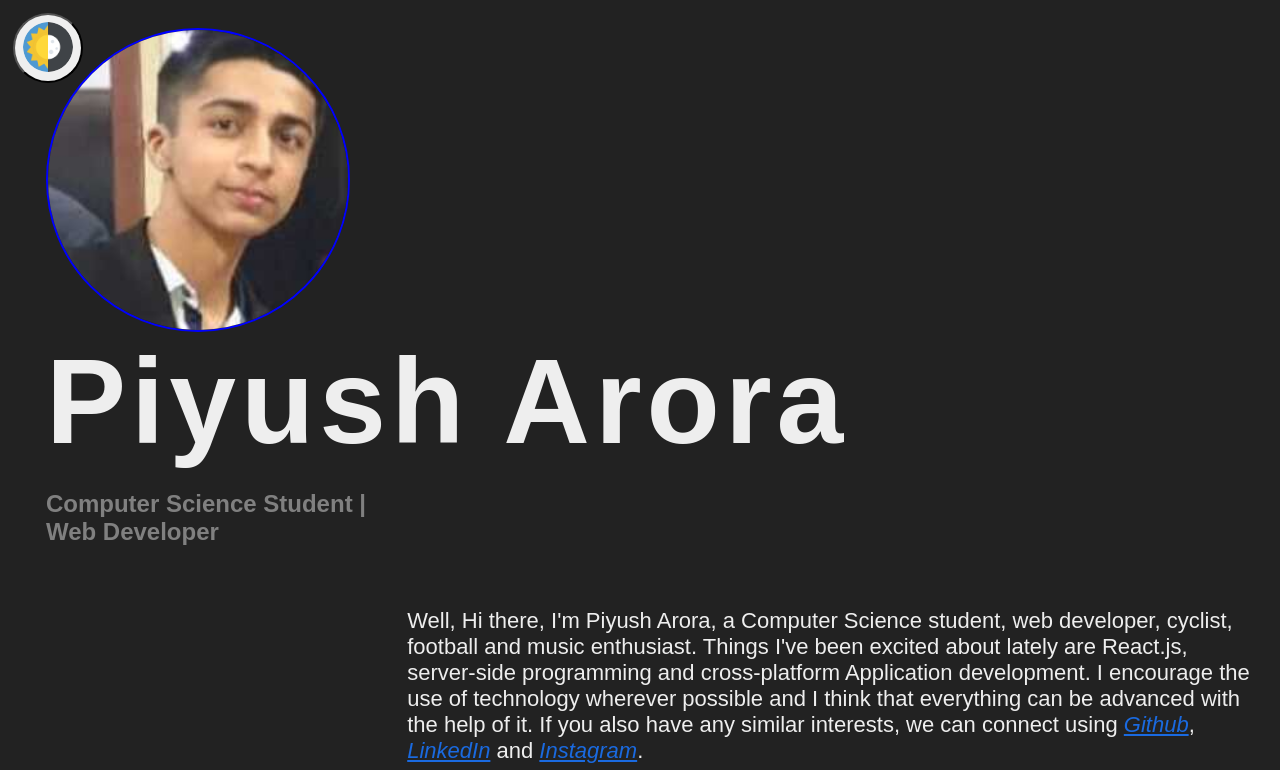
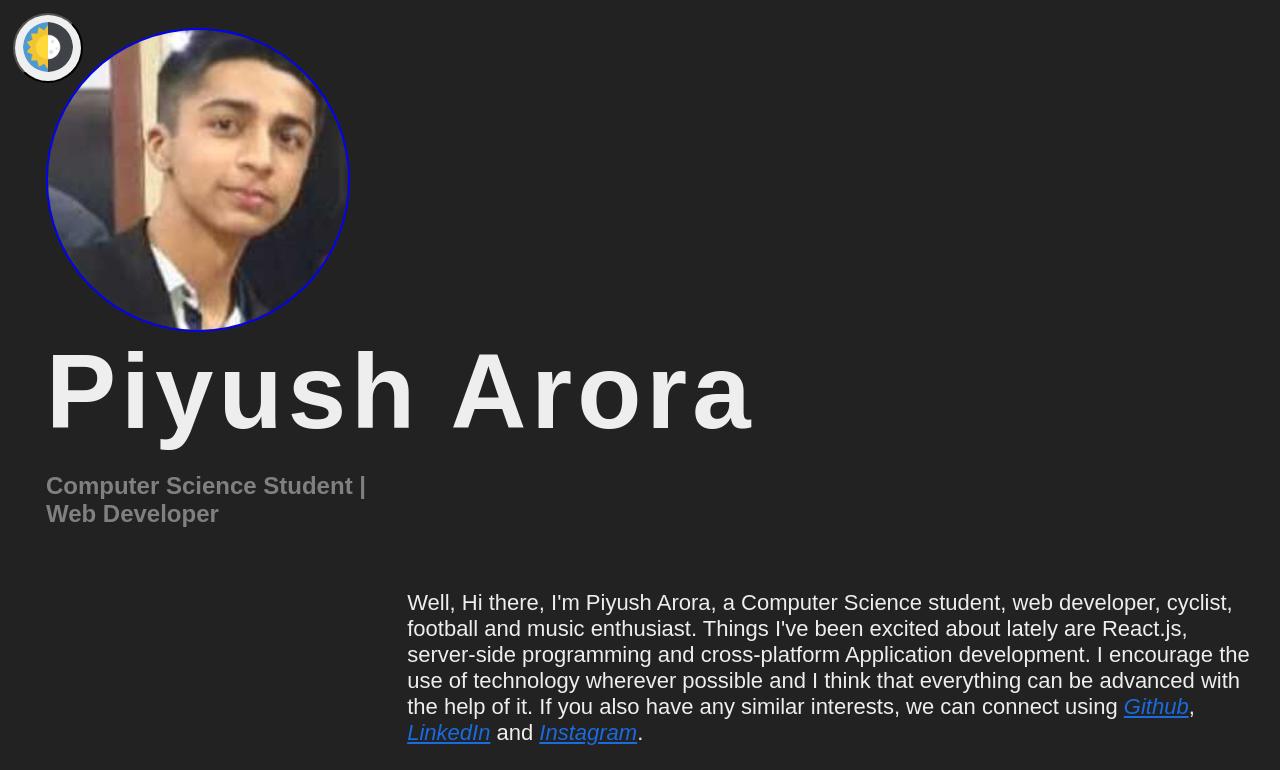
Before and after one commit to piyush26arora/Portfolio, a plain HTML site: page index.html in a window 1280 px wide. Shown: the top 770 px of the page. Drawn offline with Linux system fonts and the light colour scheme; a web font is replaced by a local one.

Commit message:
Update style.css

```diff
--- a/style.css
+++ b/style.css
@@ -56,7 +56,7 @@ nav{
 }
 
 h1{
-    font-size: 120px;
+    font-size: 105px;
     margin-bottom: 0;
     margin-top: 0;
     letter-spacing: 5px;
```
